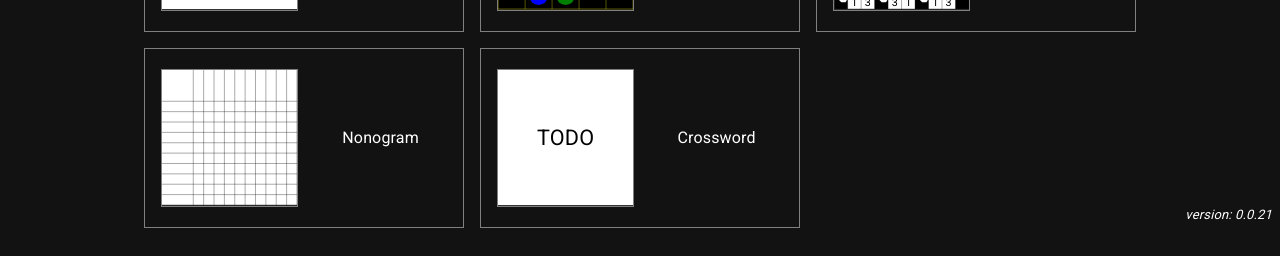
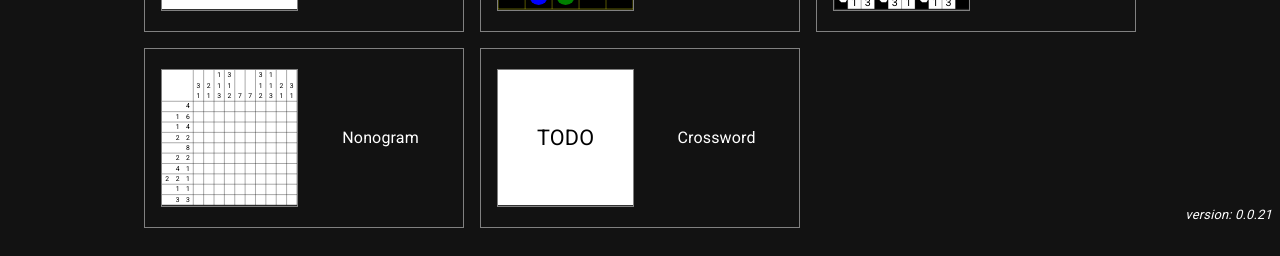
Before and after one commit to taylorjg/dlxlib-demos, a React (Create React App) app: page /#/ in a window 1280 px wide. Shown: the part 572-828 px from the top of the page. Built offline with nearby package versions, Linux system fonts and the light colour scheme; a web font is replaced by a local one.

Commit message:
Implement sample puzzle and drawing code for Nonogram

```diff
--- a/src/demos/nonogram/drawing.tsx
+++ b/src/demos/nonogram/drawing.tsx
@@ -1,13 +1,15 @@
-import { DrawingProps } from "types"
+import { Coords, DrawingProps } from "types"
 import { range, max } from "utils"
 import { InternalRow } from "./internal-row"
 import { Puzzle } from "./puzzle"
+import { RunGroupType } from "./run-group-type"
 
 const VIEWBOX_WIDTH = 100
 const VIEWBOX_HEIGHT = 100
 
 export const Drawing: React.FC<DrawingProps<Puzzle, InternalRow>> = ({
-  puzzle
+  puzzle,
+  solutionInternalRows
 }) => {
   const GRID_LINE_FULL_THICKNESS = 1 / 4
   const GRID_LINE_HALF_THICKNESS = GRID_LINE_FULL_THICKNESS / 2
@@ -63,11 +65,89 @@ export const Drawing: React.FC<DrawingProps<Puzzle, InternalRow>> = ({
     })
   }
 
+  const drawHorizontalRunLengths = (): JSX.Element[] => {
+    return puzzle.horizontalRunGroups.flatMap(runGroup => {
+      const row = runGroup.row
+      const numRunLengths = runGroup.lengths.length
+      return range(numRunLengths).map(index => {
+        const runLength = runGroup.lengths[index]
+        const col = -(numRunLengths - index)
+        const coords = { row, col }
+        return drawRunLength(coords, runLength)
+      })
+    })
+  }
+
+  const drawVerticalRunLengths = (): JSX.Element[] => {
+    return puzzle.verticalRunGroups.flatMap(runGroup => {
+      const col = runGroup.col
+      const numRunLengths = runGroup.lengths.length
+      return range(numRunLengths).map(index => {
+        const runLength = runGroup.lengths[index]
+        const row = -(numRunLengths - index)
+        const coords = { row, col }
+        return drawRunLength(coords, runLength)
+      })
+    })
+  }
+
+  const drawRunLength = (coords: Coords, runLength: number): JSX.Element => {
+    const { row, col } = coords
+    const cx = calculateX(col) + SQUARE_WIDTH / 2
+    const cy = calculateY(row) + SQUARE_HEIGHT / 2
+
+    return (
+      <text
+        key={`run-length-${row}-${col}`}
+        x={cx}
+        y={cy}
+        fill="black"
+        fontSize={5}
+        textAnchor="middle"
+        dominantBaseline="central"
+      >
+        {runLength}
+      </text>
+    )
+  }
+
+  const drawHorizontalRunGroups = (): JSX.Element[] => {
+    return solutionInternalRows
+      .filter(internalRow => internalRow.runGroup.runGroupType === RunGroupType.Horizontal)
+      .flatMap(drawHorizontalRunGroup)
+  }
+
+  const drawHorizontalRunGroup = (internalRow: InternalRow): JSX.Element[] => {
+    return internalRow.CoordsLists.flatMap(drawHorizontalRun)
+  }
+
+  const drawHorizontalRun = (coordsList: Coords[]): JSX.Element[] => {
+    return coordsList.map(drawBlock)
+  }
+
+  const drawBlock = (coords: Coords): JSX.Element => {
+    const { row, col } = coords
+
+    return (
+      <rect
+        key={`block-${row}-${col}`}
+        x={calculateX(col)}
+        y={calculateY(row)}
+        width={SQUARE_WIDTH}
+        height={SQUARE_HEIGHT}
+        fill="black"
+      />
+    )
+  }
+
   return (
     <svg viewBox={`0 0 ${VIEWBOX_WIDTH} ${VIEWBOX_HEIGHT}`}>
       {drawBackground()}
       {drawHorizontalGridLines()}
       {drawVerticalGridLines()}
+      {drawHorizontalRunLengths()}
+      {drawVerticalRunLengths()}
+      {drawHorizontalRunGroups()}
     </svg>
   )
 }
--- a/src/demos/nonogram/internal-row.ts
+++ b/src/demos/nonogram/internal-row.ts
@@ -1,8 +1,9 @@
+import { Coords } from "types"
 import { Puzzle } from "./puzzle"
 import { RunGroup } from "./run-group"
 
 export type InternalRow = {
   puzzle: Puzzle,
   runGroup: RunGroup,
-  CoordsLists: number[][]
+  CoordsLists: Coords[][]
 }
--- a/src/demos/nonogram/puzzles.ts
+++ b/src/demos/nonogram/puzzles.ts
@@ -1,20 +1,55 @@
-import { range } from "utils";
-import { Puzzle } from "./puzzle";
-import { RunGroupType } from "./run-group-type";
+import { Puzzle } from "./puzzle"
+import { RunGroupType } from "./run-group-type"
 
-export const puzzles: Puzzle[] = [
-  {
-    name: "fake",
-    size: 10,
-    horizontalRunGroups: range(10).map(row => ({
-      runGroupType: RunGroupType.Horizontal,
-      lengths: range(3),
-      row
-    })),
-    verticalRunGroups: range(10).map(col => ({
-      runGroupType: RunGroupType.Vertical,
-      lengths: range(3),
-      col
-    })),
-  }
+const makePuzzle = (
+  name: string,
+  horizontalRunsData: number[][],
+  verticalsRunsData: number[][]
+): Puzzle => {
+  const size = horizontalRunsData.length
+  const nameIncludingSize = `${name} (${size}x${size})`
+
+  const horizontalRunGroups = horizontalRunsData.map((lengths, row) => ({
+    runGroupType: RunGroupType.Horizontal,
+    lengths,
+    row
+  }))
+
+  const verticalRunGroups = verticalsRunsData.map((lengths, col) => ({
+    runGroupType: RunGroupType.Vertical,
+    lengths,
+    col
+  }))
+
+  return { name: nameIncludingSize, size, horizontalRunGroups, verticalRunGroups }
+}
+
+export const puzzles = [
+  makePuzzle(
+    "Waving Figure",
+    [
+      [4],
+      [1, 6],
+      [1, 4],
+      [2, 2],
+      [8],
+      [2, 2],
+      [4, 1],
+      [2, 2, 1],
+      [1, 1],
+      [3, 3]
+    ],
+    [
+      [3, 1],
+      [2, 1],
+      [1, 1, 3],
+      [3, 1, 2],
+      [7],
+      [7],
+      [3, 1, 2],
+      [1, 1, 3],
+      [2, 1],
+      [3, 1]
+    ]
+  )
 ]
```
